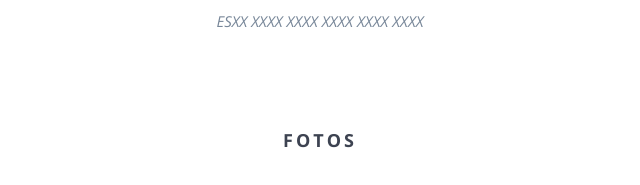
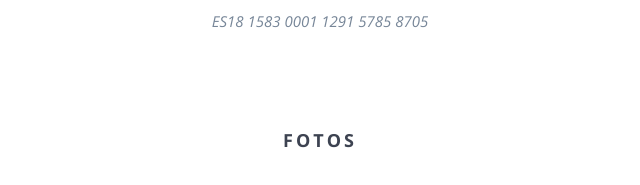
Before and after one commit to javiarrobas/luciaymanu, a website: page index.html in a window 1280 px wide. Shown: the part 2640-2825 px from the top of the page, 320-960 px from the left. Drawn offline with nearby package versions, Linux system fonts and the light colour scheme; some packages are replaced by stand-ins of ours; files whose address does not match are found by name.

Commit message:
Add account number.

```diff
--- a/index.html
+++ b/index.html
@@ -151,7 +151,7 @@
                 Sin embargo, si queréis tener un detalle, podéis ayudarnos con nuestro viaje de novios a Japón e Indonesia y nuestra nueva vida juntos. <br>
                 ¡Mil gracias por adelantado!
                 </p>
-                <p><em>ESXX XXXX XXXX XXXX XXXX XXXX</em></p>
+                <p><em>ES18 1583 0001 1291 5785 8705</em></p>
             </div>
         </div>
     </div>
```
